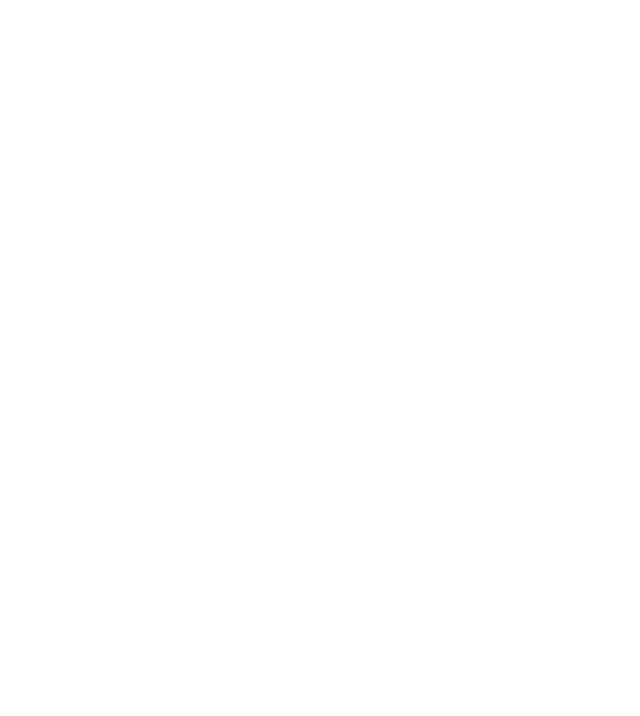
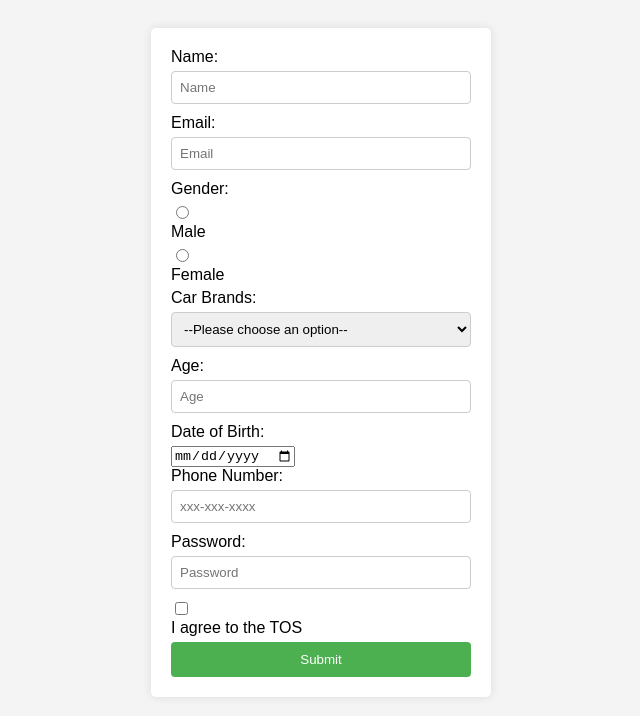
Before and after one commit to acciojob/signup-form-car-dev-arka, a website: page main.html in a window 1280 px wide. Shown: the whole page, without its empty margins (319-959 px from the left). Drawn offline with Linux system fonts and the light colour scheme.

Commit message:
created a submission

```diff
--- a/main.html
+++ b/main.html
@@ -1,16 +1,100 @@
 <!DOCTYPE html>
+<html lang="en">
+<head>
+    <meta charset="UTF-8">
+    <meta name="viewport" content="width=device-width, initial-scale=1.0">
+    <title>Signup Form</title>
+    <style>
+        body {
+            font-family: Arial, sans-serif;
+            background-color: #f4f4f4;
+            padding: 20px;
+        }
+        form {
+            background-color: #fff;
+            padding: 20px;
+            border-radius: 5px;
+            box-shadow: 0 0 10px rgba(0, 0, 0, 0.1);
+            width: 300px;
+            margin: 0 auto;
+        }
+        label {
+            display: block;
+            margin-bottom: 5px;
+        }
+        input[type="text"],
+        input[type="email"],
+        input[type="number"],
+        input[type="tel"],
+        input[type="password"],
+        select {
+            width: 100%;
+            padding: 8px;
+            margin-bottom: 10px;
+            border: 1px solid #ccc;
+            border-radius: 4px;
+            box-sizing: border-box;
+        }
+        input[type="checkbox"] {
+            margin-right: 5px;
+        }
+        input[type="submit"] {
+            background-color: #4caf50;
+            color: #fff;
+            padding: 10px 15px;
+            border: none;
+            border-radius: 4px;
+            cursor: pointer;
+            width: 100%;
+        }
+        input[type="submit"]:hover {
+            background-color: #45a049;
+        }
+    </style>
+</head>
+<body>
 
-<html>
+<form action="submit.php" method="post">
 
-<head>
-	<link rel="stylesheet" href="styles.css">
-</head>
+    <label for="name">Name:</label>
+    <input type="text" id="name" name="name" required placeholder="Name">
 
-<body>
-	<!-- the entire body must be written by student -->
-    <script type="text/javascript" src="./script.js">
-</script>
+    <label for="email">Email:</label>
+    <input type="email" id="email" name="email" required placeholder="Email">
+
+    <label>Gender:</label>
+    <input type="radio" id="gender_m" name="gender" value="male" required>
+    <label for="gender_m">Male</label>
+    <input type="radio" id="gender_f" name="gender" value="female" required>
+    <label for="gender_f">Female</label>
+
+    <label for="cars">Car Brands:</label>
+    <select id="cars" name="cars" required>
+        <option value="" disabled selected>--Please choose an option--</option>
+        <option value="Toyota">Toyota</option>
+        <option value="Honda">Honda</option>
+        <option value="Ford">Ford</option>
+        <option value="Chevrolet">Chevrolet</option>
+        <option value="Nissan">Nissan</option>
+    </select>
+
+    <label for="age">Age:</label>
+    <input type="number" id="age" name="age" required placeholder="Age">
+
+    <label for="dob">Date of Birth:</label>
+    <input type="date" id="dob" name="dob" required>
+
+    <label for="tel">Phone Number:</label>
+    <input type="tel" id="tel" name="tel" placeholder="xxx-xxx-xxxx">
+
+    <label for="password">Password:</label>
+    <input type="password" id="password" name="password" required placeholder="Password">
+
+    <input type="checkbox" id="tos" name="tos" required>
+    <label for="tos">I agree to the TOS</label>
+
+    <input type="submit" value="Submit">
+</form>
 
 </body>
-
 </html>
```
